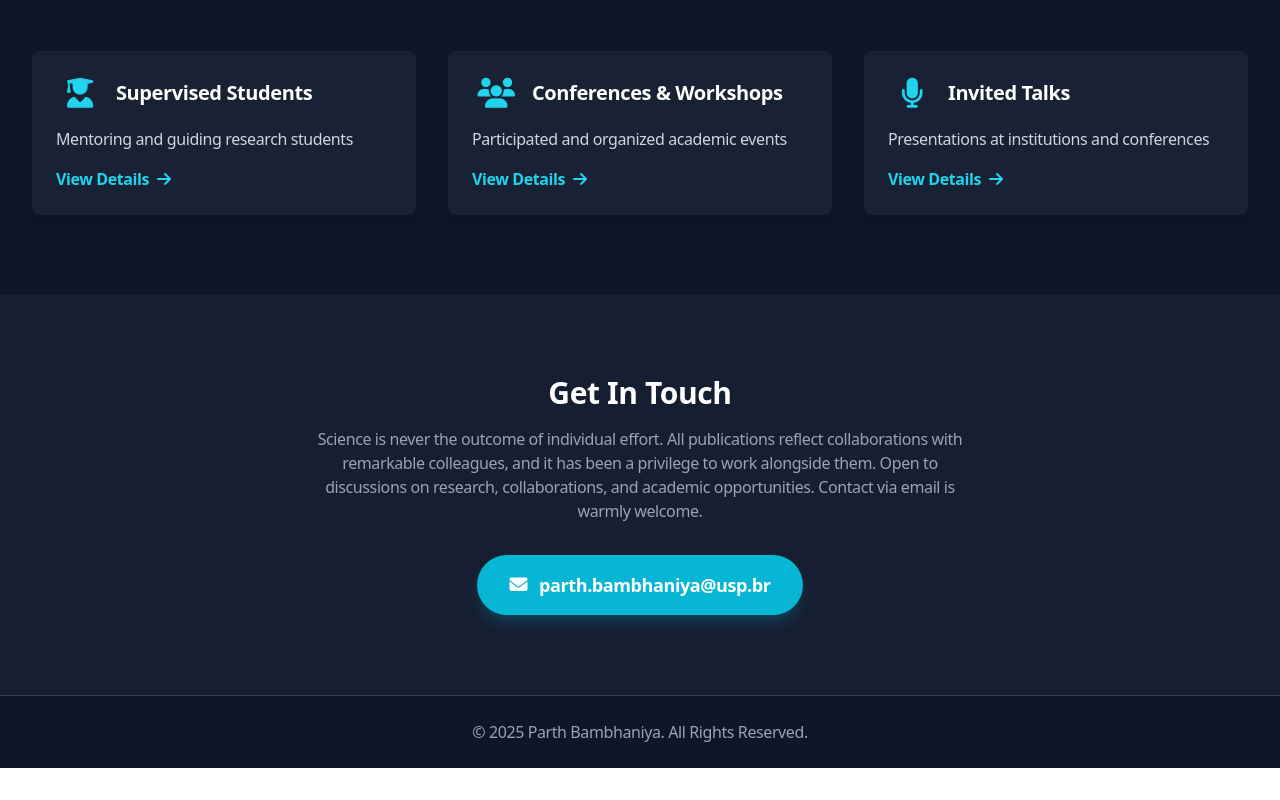
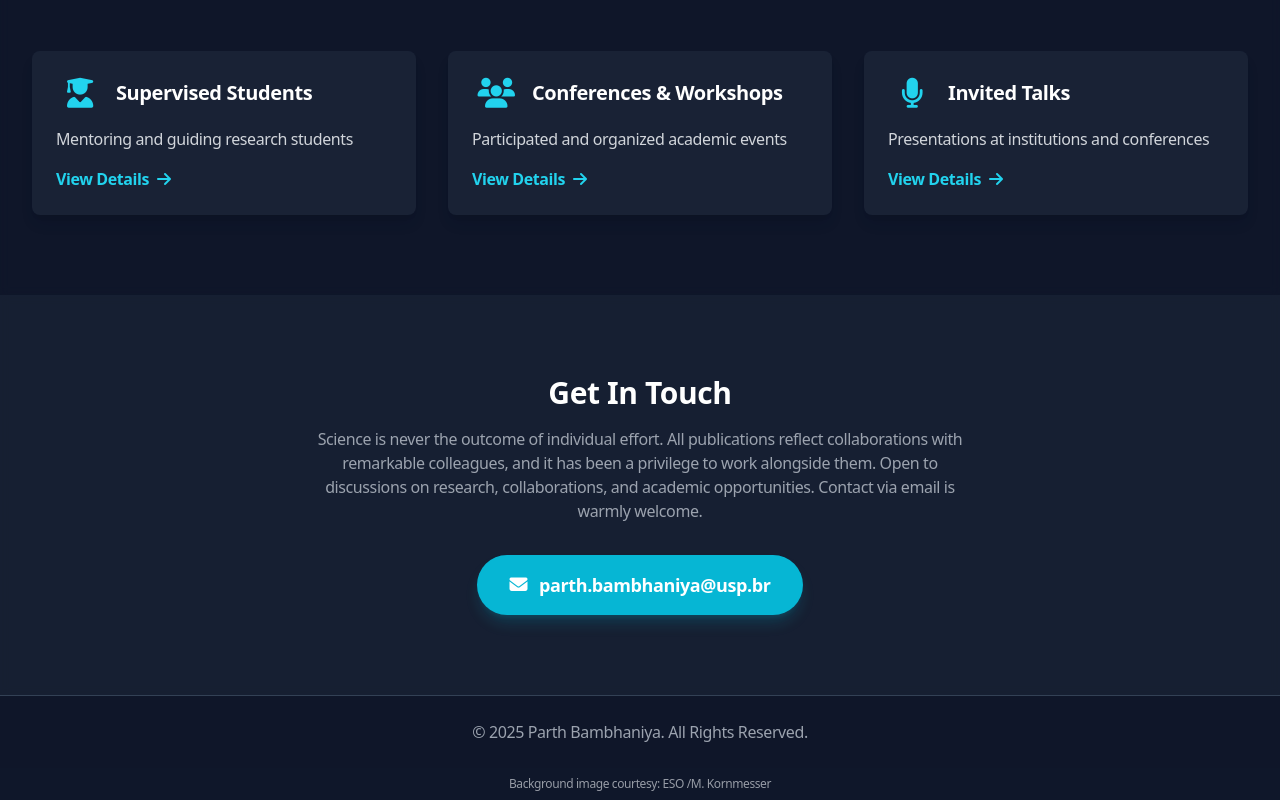
Before and after one commit to Parth-G-Bambhaniya/Parth-G-Bambhaniya.github.io, a React (Vite) app: page / in a window 1280 px wide. Shown: the part 6073-6873 px from the top of the page. Before the commit the page ends 6841 px from the top, so only its background shows below. Built offline with nearby package versions, Linux system fonts and the light colour scheme; some icons are missing.

Commit message:
Update App.jsx

```diff
--- a/src/App.jsx
+++ b/src/App.jsx
@@ -813,7 +813,11 @@ export default function App() {
                     {renderPage()}
                 </AnimatePresence>
             </main>
-            <Footer />
+           <Footer />
+
+            <p className="text-center text-xs text-gray-300 opacity-70 py-2 relative z-10">
+              Background image courtesy: ESO /M. Kornmesser
+            </p>
         </div>
     </div>
   )
```
